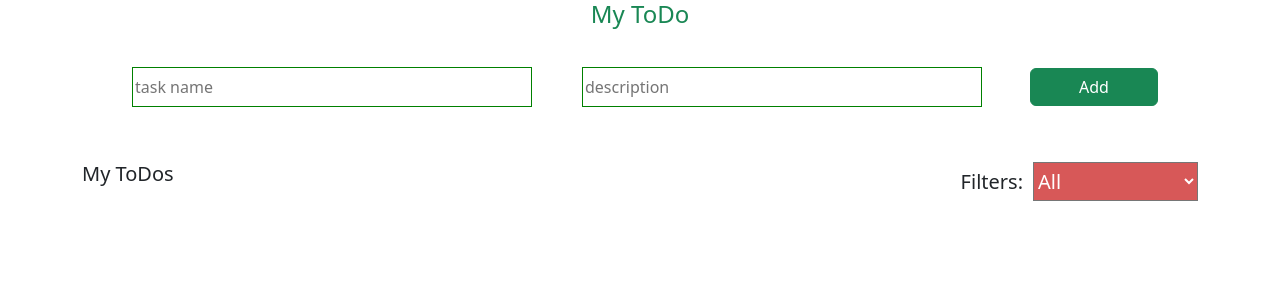
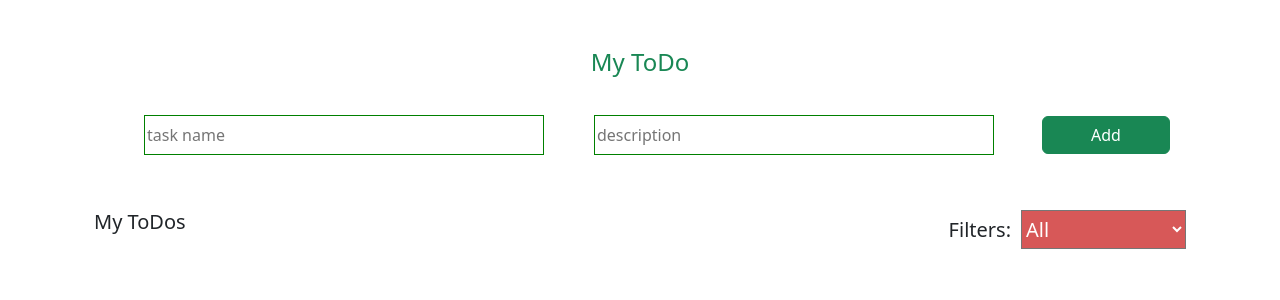
Before and after one commit to BalavigneshRajasekar/react-to-do-app, a React (Vite) app in the folder To-Do/: page / in a window 1280 px wide. Shown: the top 300 px of the page. Built offline with nearby package versions, Linux system fonts and the light colour scheme.

Commit message:
Remove unnecessary style

```diff
--- a/To-Do/src/App.jsx
+++ b/To-Do/src/App.jsx
@@ -5,8 +5,8 @@ import ToDo from "./ToDo";
 
 function App() {
   return (
-    <div className="App">
-      <div>
+    <div className="container">
+      <div className="mt-5">
         <h4 className="text-center text-success">My ToDo</h4>
         <ToDo></ToDo>
       </div>
```
